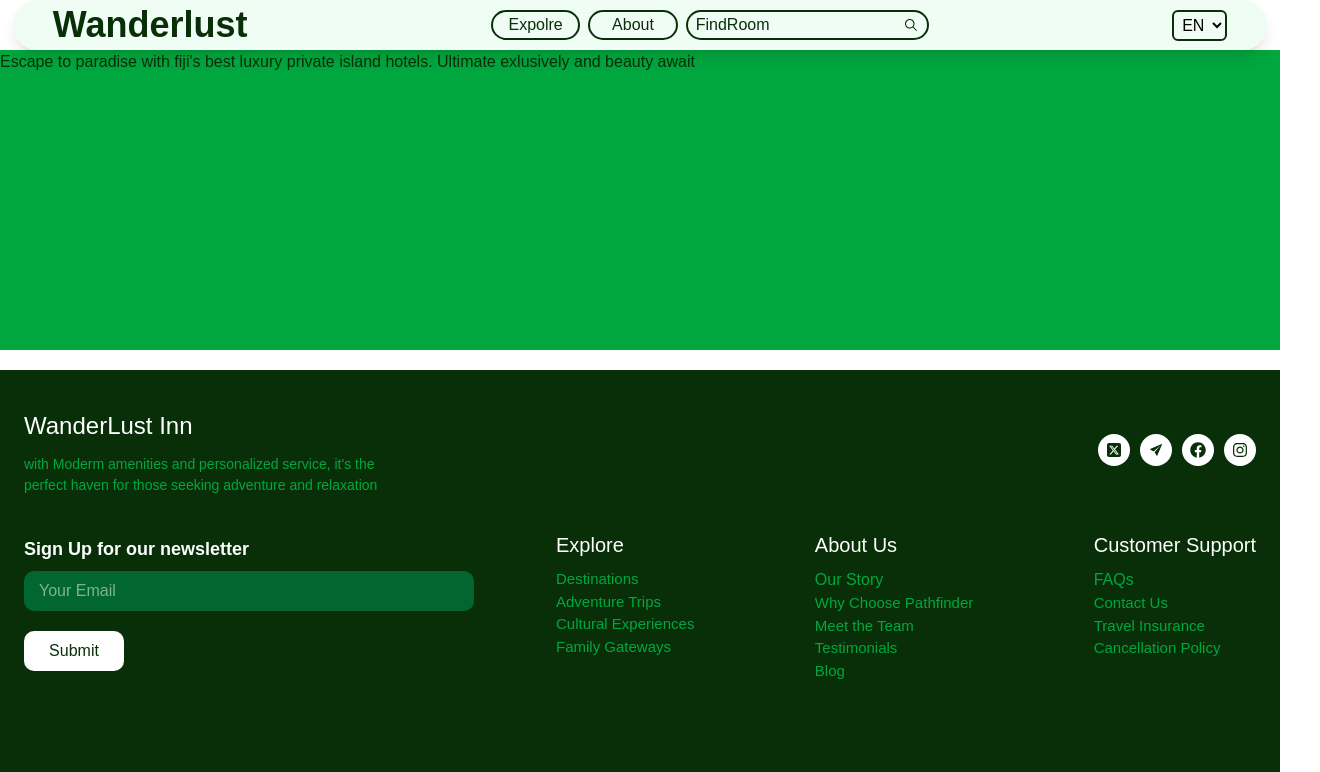
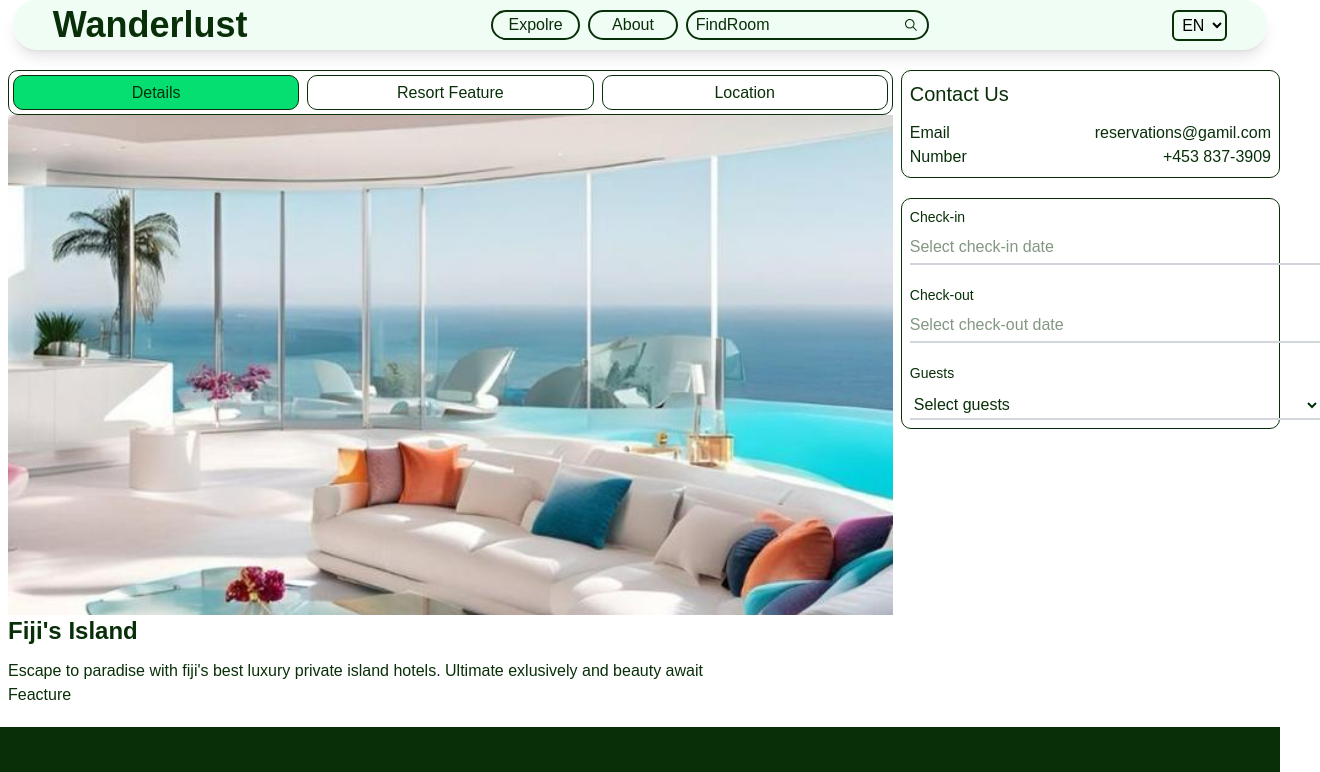
Before and after one commit to Adedejijohn11/Travel-booking, a Next.js app in the folder wanderlust/: page /en/resort/1 in a window 1280 px wide. Shown: the top 772 px of the page, 1320 px wide, since content can reach past the window. Built offline with nearby package versions, Linux system fonts and the light colour scheme.

Commit message:
build a reuseable component for resort page to view the details

```diff
--- a/wanderlust/src/app/[locale]/resort/[id]/page.tsx
+++ b/wanderlust/src/app/[locale]/resort/[id]/page.tsx
@@ -6,6 +6,9 @@ import resortsData from "@/data/data.json";
 import { useGlobalContext } from "@/app/contexts/globalContext";
 import { filterResorts } from "@/utils/filterResort";
 import Image from "next/image";
+import Details from "@/components/resortDetails/Details";
+import ResortFeature from "@/components/resortDetails/resortFeature";
+import SearchForm from "@/components/SearchForm";
 
 const ResortDetailPage = () => {
   const { id } = useParams();
@@ -32,21 +35,17 @@ const ResortDetailPage = () => {
     }
   }, [resort, search?.checkin, search?.checkout, search?.guests]);
 
+  // Handle if no resort found
+  if (!resort) {
+    return (
+      <div className="text-center py-10 text-red-500">Resort not found.</div>
+    );
+  }
+
   return (
-    <div className="h-[300px] w-full bg-green-600 mt-[50px]">
-      <div>
-        {/* <div className="w-[300px] ">
-          <Image
-            src={resort.image}
-            alt={resort?.title}
-            width={500}
-            height={100}
-            className="h-full w-full object-cover"
-          />
-        </div> */}
-
-        <p>{resort?.description}</p>
-      </div>
+    <div className="h-full w-full  mt-[70px] px-2 ">
+      <Details resort={resort} />
+      <ResortFeature />
     </div>
   );
 };
--- /dev/null
+++ b/wanderlust/src/components/resortDetails/Details.tsx
@@ -0,0 +1,57 @@
+import Image from "next/image";
+import React from "react";
+import SearchForm from "../SearchForm";
+
+const Details = ({ resort }: { resort: any }) => {
+  return (
+    <div className="h-full w-full flex gap-2">
+      <div className=" w-[70%] flex flex-col ">
+        <div className="flex p-1 gap-2 rounded-[10px]  border-1  border-foreground">
+          <span className="h-[35px] w-[300px]  flex items-center justify-center rounded-[10px] border-1 border-foreground  bg-green-400">
+            Details
+          </span>
+          <span className="h-[35px] w-[300px]  flex items-center justify-center rounded-[10px] border-1 border-foreground">
+            Resort Feature
+          </span>
+          <span className="h-[35px] w-[300px] flex items-center justify-center rounded-[10px] border-1 border-foreground ">
+            Location
+          </span>
+        </div>
+        <div className="h-[500px]">
+          <Image
+            src={resort?.image[1]}
+            alt={resort?.title}
+            width={500}
+            height={100}
+            className="h-full w-full object-cover"
+          />
+        </div>
+        <div>
+          <h1 className="text-2xl font-bold mb-3">{resort?.title}</h1>
+          <p>{resort?.description}</p>
+        </div>
+      </div>
+      <div className="w-[30%] flex flex-col gap-5  ">
+        <div className="flex flex-col p-2 rounded-[10px] border-1 border-foreground">
+          <h3 className="text-[20px] mb-3">Contact Us</h3>
+          <p className="flex justify-between">
+            Email <span>reservations@gamil.com</span>
+          </p>
+          <p className="flex justify-between">
+            Number <span>+453 837-3909</span>
+          </p>
+        </div>
+        <div className="p-2 rounded-[10px] border-1 border-foreground">
+          <SearchForm layout="column" autoSearch={true} />
+        </div>
+      </div>
+
+      {/* <div>
+
+
+      </div> */}
+    </div>
+  );
+};
+
+export default Details;
--- /dev/null
+++ b/wanderlust/src/components/resortDetails/resortFeature.tsx
@@ -0,0 +1,11 @@
+import React from "react";
+
+const ResortFeature = () => {
+  return (
+    <div>
+      <h3>Feacture</h3>
+    </div>
+  );
+};
+
+export default ResortFeature;
```
